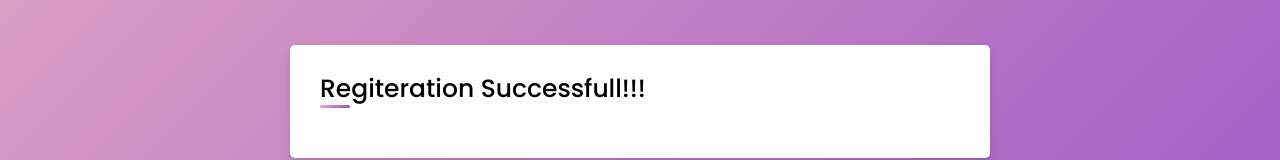
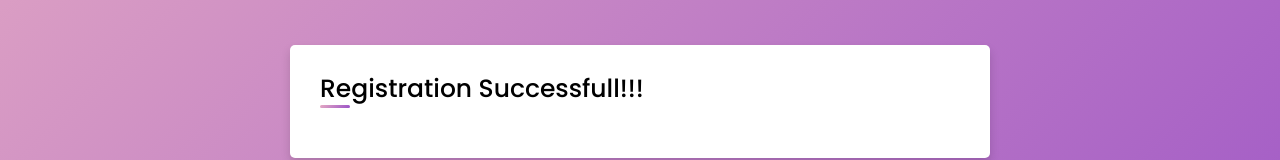
Before and after one commit to Ragavendra-Vigneshwaran-R/Selenium, a plain HTML site: page Register_success.html in a window 1280 px wide. Shown: the part 299-459 px from the top of the page. Drawn offline with Linux system fonts and the light colour scheme.

Commit message:
Update Register_success.html

```diff
--- a/Register_success.html
+++ b/Register_success.html
@@ -11,7 +11,7 @@
         <div class="container">
 
             <h1 class="title">
-                Regiteration Successfull!!!
+                Registration Successfull!!!
             </h1><br>
     </body>
 </html>
```
